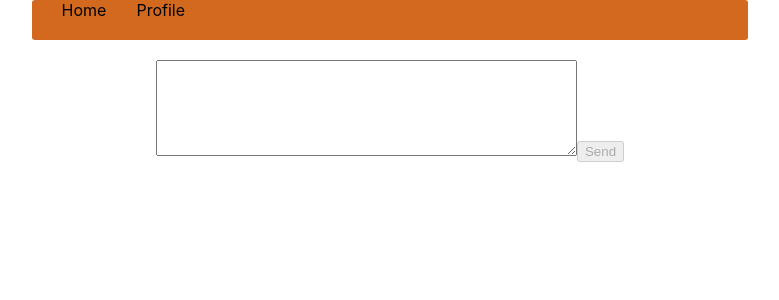
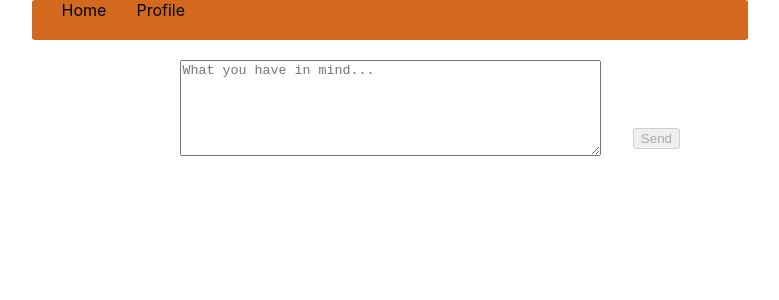
Before and after one commit to Itc-bootcamp-2019/micro-blogging-front-end-josomm22, a React (Create React App) app: page / in a window 1280 px wide. Shown: the top 300 px of the page, without its empty margins (250-1029 px from the left). Built offline with nearby package versions, Linux system fonts and the light colour scheme.

Commit message:
css finetuning and placeholder for text

```diff
--- a/src/Components/Messages.js
+++ b/src/Components/Messages.js
@@ -63,8 +63,8 @@ class Messages extends React.Component {
         return (
             <div className='mainWrapper'>
                 <div className='messageInput'>
-                    <textarea rows="6" cols="50" type='text' value={this.state.value} onChange={this.handleChange} />
-                    <button disabled={!this.state.textValid} type='submit' onClick={this.handleSubmit}> Send</button>
+                    <textarea rows="6" cols="50" placeholder='What you have in mind...' value={this.state.value} onChange={this.handleChange} />
+                    <button className='submitBtn' disabled={!this.state.textValid} type='submit' onClick={this.handleSubmit}> Send</button>
 
                 </div>
 
--- a/src/css/messages.css
+++ b/src/css/messages.css
@@ -26,4 +26,16 @@
 }
 .mainWrapper{
     padding-top: 20px;
+    display: flex;
+    flex-direction: column;
+    align-items: center;
 }
+.messageInput{
+    width: 50%;
+    position: relative;
+}
+.submitBtn{
+    position: absolute;
+    bottom: 11px;
+    right: 30px;
+}
```
